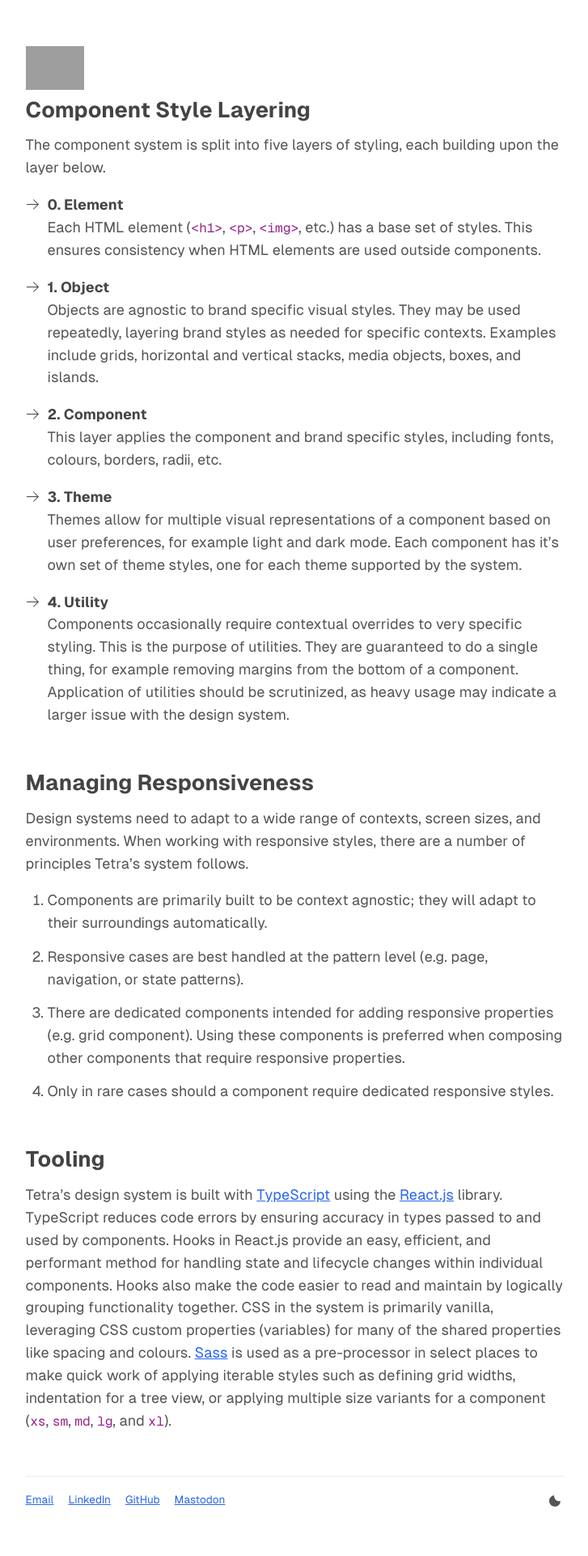
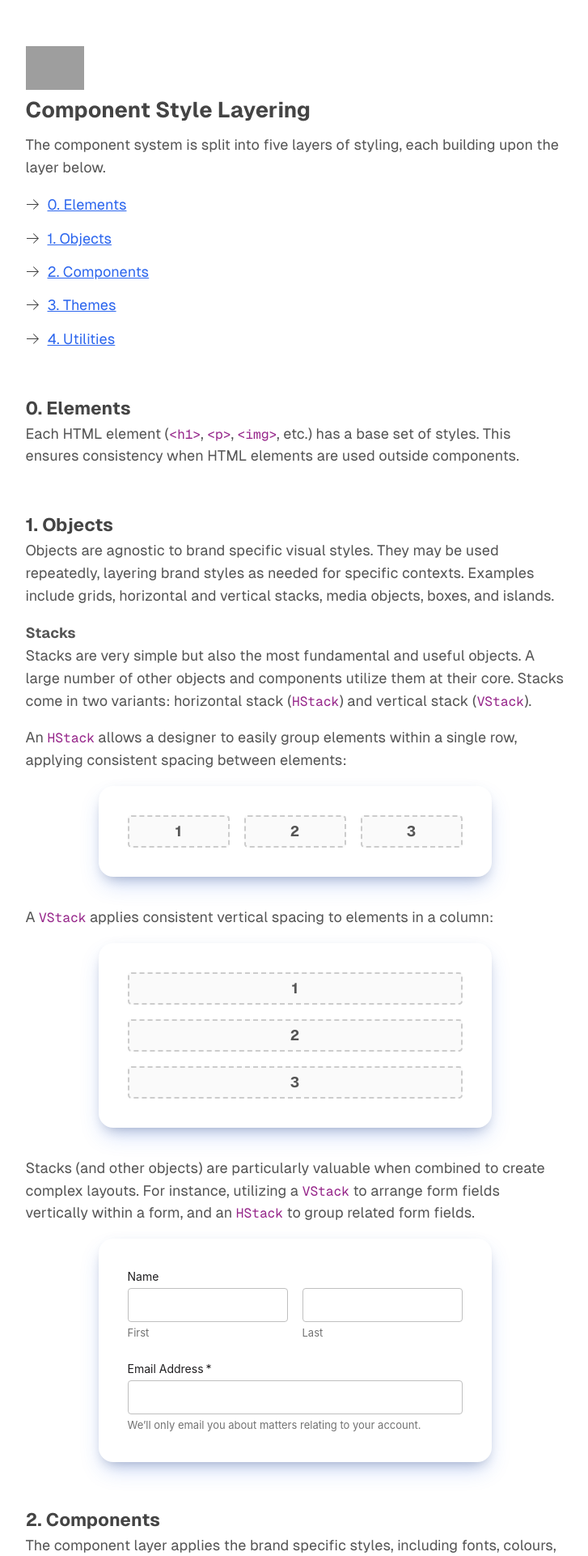
Before and after one commit to philbuchanan/philbuchanan.github.io, a PHP site: page /posts/design-systems/ in a window 1280 px wide. Shown: the part 966-2888 px from the top of the page at 81% size, without its empty margins (289-1016 px from the left). Before the commit the page ends 2827 px from the top, so only its background shows below. Run offline with PHP 8.4, Linux system fonts and the light colour scheme; some web fonts are replaced; grey boxes are pictures that could not be loaded.

Commit message:
Added details on objects

```diff
--- a/assets/css/style.scss
+++ b/assets/css/style.scss
@@ -179,6 +179,14 @@ h2 {
 
 h3,
 .c-h3 {
+	font-size: 1.25rem;
+	line-height: 1.55;
+	font-weight: bold;
+	margin-bottom: 0;
+}
+
+h4,
+.c-h4 {
 	font-size: 1rem;
 	line-height: 1.55;
 	font-weight: bold;
--- a/donate/index.html
+++ b/donate/index.html
@@ -29,7 +29,7 @@
 					<p>Creating quality open source software requires a great deal of my time and effort. By making a small donation you can help support future development.</p>
 				</header>
 				<section class="c-section">
-					<h2 class="c-h3">Donate with PayPal</h2>
+					<h2 class="c-h4">Donate with PayPal</h2>
 					<div class="c-button-group">
 						<a href="https://paypal.me/devpbuchanan/10CAD" class="o-button-bare c-button">
 							$10
@@ -44,7 +44,7 @@
 					<p><small><a href="https://paypal.me/devpbuchanan/">Donate another amount</a></small></p>
 				</section>
 				<section class="c-section">
-					<h2 class="c-h3">Sponsor on GitHub</h2>
+					<h2 class="c-h4">Sponsor on GitHub</h2>
 					<iframe src="https://github.com/sponsors/philbuchanan/button" title="Sponsor philbuchanan" height="35" width="116" style="border: 0;"></iframe>
 				</section>
 			</article>
--- a/posts/design-systems/index.html
+++ b/posts/design-systems/index.html
@@ -10,6 +10,95 @@
 		<link rel="stylesheet" href="/assets/css/style.css">
 		<link rel="icon" type="image/png" href="/assets/logos/favicon.png">
 		<link rel="apple-touch-icon" sizes="180x180" href="/assets/logos/icon-180.png">
+		<style>
+			.o-container--sm {
+				max-width: 30rem;
+			}
+
+			.c-image-box {
+				border-radius: var(--border-radius);
+				box-shadow: 0 13px 27px -5px var(--color--shadow), 0 8px 16px -8px rgba(0, 0, 0, 0.3), 0 -6px 16px -6px rgba(0, 0, 0, 0.025);
+				margin-bottom: var(--spacing--lg);
+				padding: var(--spacing--lg);
+			}
+
+			.c-stack {
+				display: flex;
+				gap: var(--border-radius);
+			}
+
+			.c-stack--vertical {
+				flex-direction: column;
+			}
+
+			.c-stack__item {
+				width: 100%;
+			}
+
+			.c-highlight-box {
+				font-weight: bold;
+				background-color: #fafafa;
+				border: 2px dashed #ccc;
+				width: 100%;
+				border-radius: 0.25rem;
+				padding: 4px;
+				text-align: center;
+			}
+
+			.c-form {
+				font-family: -apple-system, BlinkMacSystemFont, 'Segoe UI', Helvetica, Arial, sans-serif, 'Apple Color Emoji', 'Segoe UI Emoji', 'Segoe UI Symbol';
+				color: #1f1e20;
+			}
+
+			.c-field.is-required .c-label:after,
+			.c-fieldset.is-required .c-label:after {
+				content: '*';
+				margin-left: 3px;
+			}
+
+			.c-label,
+			.c-fieldset__label {
+				display: block;
+				font-size: 14px;
+				margin-bottom: 3px;
+			}
+
+			.c-field__input {
+				width: 100%;
+			}
+
+			.c-field__text {
+				color: #727272;
+				font-size: 13px;
+				margin-top: 3px;
+				margin-bottom: 0;
+			}
+
+			[type='email'],
+			[type='text'] {
+				color: inherit;
+				background-color: #fff;
+				font: inherit;
+				border: 1px solid #bfbfbf;
+				border-radius: 4px;
+				height: 42px;
+				width: 100%;
+				margin: 0;
+				padding: 0.5em;
+				vertical-align: middle;
+				white-space: normal;
+				box-shadow: none;
+				-webkit-appearance: none;
+				-moz-appearance: none;
+			}
+
+			[type='email']:focus,
+			[type='text']:focus {
+				outline: none;
+				border-color: #323334;
+				box-shadow: 0 0 0 1px #323334;
+			}
+		</style>
 	</head>
 	<body>
 		<div class="o-container">
@@ -26,64 +115,141 @@
 			</header>
 		</div>
 		<main class="c-main-content">
-			<article class="c-project">
-				<div class="o-container">
-					<header>
+			<article>
+				<header class="o-container">
 					<h1>Tetra Trust’s Design System</h1>
 					<p>A thoughtful design system can unlock a designer’s full potential, allowing them to focus on rich customer experiences rather than specific details of brand implementation and cross-application consistency.</p>
 				</header>
-					<section class="c-section">
+				<section class="o-container c-section">
 					<h2 class="u-sr-only">Design System Overview</h2>
 					<p><a href="https://tetratrust.com">Tetra Trust’s</a> system is based on a decade of lessons learned building and contributing to design systems at <a href="/posts/take-ownership-of-your-design-with-living-style-guides/">EventMobi</a>, <a href="https://aubsandmugg.com">Aubs & Mugg</a>, and <a href="https://reflectivity.io">Reflectivity</a>. It is comprised of principles, base styles, components, and patterns.</p>
 					<ul>
 						<li>
-								<h2 class="c-h3">Principles</h2>
+							<h2 class="c-h4">Principles</h2>
 							<p>Design principles are the universal beliefs the design team holds. They establish a consistent framework for designers to contribute to the system. Key principles include accessibility, a writing voice and tone guide, function vs. form prioritization, and usability heuristics such as system status visibility and error prevention and recovery.</p>
 						</li>
 						<li>
-								<h2 class="c-h3">Base Styles</h2>
+							<h2 class="c-h4">Base Styles</h2>
 							<p>Base styles define the design system brand book, including typography, colours, and icons. They are an extension to the broader brand guidelines and are applied to all levels of the component hierarchy.</p>
 						</li>
 						<li>
-								<h2 class="c-h3">Components</h2>
+							<h2 class="c-h4">Components</h2>
 							<p>Components are the fundamental blocks that combine to form the interface. Components are designed to be as simplistic as possible, doing one thing very well. Individual components often combine many other components.</p>
 						</li>
 						<li>
-								<h2 class="c-h3">Patterns</h2>
+							<h2 class="c-h4">Patterns</h2>
 							<p>Patterns provide preferred solutions to common design layouts, for example a table view with filters or an object detail view.</p>
 						</li>
 					</ul>
 				</section>
 				<section class="c-section">
+					<div class="o-container c-section">
 						<div style="margin-bottom: var(--spacing--sm);">
 							<img src="/assets/images/portfolio/design-systems/layers.svg" alt="Illustrative staked layers of a design system" width="72" height="70" loading="lazy">
 						</div>
 						<h2>Component Style Layering</h2>
 						<p>The component system is split into five layers of styling, each building upon the layer below.</p>
 						<ul>
-							<li>
-								<h3>0. Element</h3>
+							<li><a href="#elements">0. Elements</a></li>
+							<li><a href="#objects">1. Objects</a></li>
+							<li><a href="#components">2. Components</a></li>
+							<li><a href="#themes">3. Themes</a></li>
+							<li><a href="#utilities">4. Utilities</a></li>
+						</ul>
+					</div>
+					<div id="elements" class="o-container c-section">
+						<h3>0. Elements</h3>
 						<p>Each HTML element (<code>&lt;h1&gt;</code>, <code>&lt;p&gt;</code>, <code>&lt;img&gt;</code>, etc.) has a base set of styles. This ensures consistency when HTML elements are used outside components.</p>
-							</li>
-							<li>
-								<h3>1. Object</h3>
+					</div>
+					<div id="objects" class="c-section">
+						<div class="o-container">
+							<h3>1. Objects</h3>
 							<p>Objects are agnostic to brand specific visual styles. They may be used repeatedly, layering brand styles as needed for specific contexts. Examples include grids, horizontal and vertical stacks, media objects, boxes, and islands.</p>
-							</li>
-							<li>
-								<h3>2. Component</h3>
-								<p>This layer applies the component and brand specific styles, including fonts, colours, borders, radii, etc.</p>
-							</li>
-							<li>
-								<h3>3. Theme</h3>
+							<h4>Stacks</h4>
+							<p>Stacks are very simple but also the most fundamental and useful objects. A large number of other objects and components utilize them at their core. Stacks come in two variants: horizontal stack (<code>HStack</code>) and vertical stack (<code>VStack</code>).</p>
+							<p>An <code>HStack</code> allows a designer to easily group elements within a single row, applying consistent spacing between elements:</p>
+						</div>
+						<div class="o-container o-container--sm">
+							<div class="c-image-box">
+								<div class="c-stack">
+									<div class="c-highlight-box">1</div>
+									<div class="c-highlight-box">2</div>
+									<div class="c-highlight-box">3</div>
+								</div>
+							</div>
+						</div>
+						<div class="o-container">
+							<p>A <code>VStack</code> applies consistent vertical spacing to elements in a column:</p>
+						</div>
+						<div class="o-container o-container--sm">
+							<div class="c-image-box">
+								<div class="c-stack c-stack--vertical">
+									<div class="c-highlight-box">1</div>
+									<div class="c-highlight-box">2</div>
+									<div class="c-highlight-box">3</div>
+								</div>
+							</div>
+						</div>
+						<div class="o-container">
+							<p>Stacks (and other objects) are particularly valuable when combined to create complex layouts. For instance, utilizing a <code>VStack</code> to arrange form fields vertically within a form, and an <code>HStack</code> to group related form fields.</p>
+						</div>
+						<div class="o-container o-container--sm c-section">
+							<div class="c-image-box">
+								<form class="c-form">
+									<div class="c-stack c-stack--vertical" style="gap: 24px;">
+										<div class="c-stack__item">
+											<fieldset class="c-fieldset is-required">
+												<legend class="c-fieldset__label">Name</legend>
+												<div class="c-stack">
+													<div class="c-stack__item">
+														<div class="c-field">
+															<label class="u-sr-only c-label" for="firstname">First Name</label>
+															<input type="text" id="firstname" class="c-field__input">
+															<p class="c-field__text">First</p>
+														</div>
+													</div>
+													<div class="c-stack__item">
+														<div class="c-field">
+															<label class="u-sr-only c-label" for="lastname">Last Name</label>
+															<input type="text" id="lastname" class="c-field__input">
+															<p class="c-field__text">Last</p>
+														</div>
+													</div>
+												</div>
+											</fieldset>
+										</div>
+										<div class="c-stack__item c-underlying-structure">
+											<div class="c-field is-required">
+												<label class="c-label" for="email">Email Address</label>
+												<input type="email" id="email" class="c-field__input" aria-describedby="email-description">
+												<p id="email-description" class="c-field__text">We’ll only email you about matters relating to your account.</p>
+											</div>
+										</div>
+									</div>
+								</form>
+							</div>
+						</div>
+					</div>
+					<div id="components" class="c-section">
+						<div class="o-container">
+							<h3>2. Components</h3>
+							<p>The component layer applies the brand specific styles, including fonts, colours, borders, radii, etc.</p>
+						</div>
+					</div>
+					<div id="themes" class="c-section">
+						<div class="o-container">
+							<h3>3. Themes</h3>
 							<p>Themes allow for multiple visual representations of a component based on user preferences, for example light and dark mode. Each component has it’s own set of theme styles, one for each theme supported by the system.</p>
-							</li>
-							<li>
-								<h3>4. Utility</h3>
+						</div>
+					</div>
+					<div id="utilities">
+						<div class="o-container">
+							<h3>4. Utilities</h3>
 							<p>Components occasionally require contextual overrides to very specific styling. This is the purpose of utilities. They are guaranteed to do a single thing, for example removing margins from the bottom of a component. Application of utilities should be scrutinized, as heavy usage may indicate a larger issue with the design system.</p>
-							</li>
-						</ul>
+						</div>
+					</div>
 				</section>
-					<section class="c-section">
+				<section class="o-container c-section">
 					<h2>Managing Responsiveness</h2>
 					<p>Design systems need to adapt to a wide range of contexts, screen sizes, and environments. When working with responsive styles, there are a number of principles Tetra’s system follows.</p>
 					<ol>
@@ -93,11 +259,10 @@
 						<li>Only in rare cases should a component require dedicated responsive styles.</li>
 					</ol>
 				</section>
-					<section class="c-section">
+				<section class="o-container c-section">
 					<h2>Tooling</h2>
 					<p>Tetra’s design system is built with <a href="https://www.typescriptlang.org">TypeScript</a> using the <a href="https://react.dev">React.js</a> library. TypeScript reduces code errors by ensuring accuracy in types passed to and used by components. Hooks in React.js provide an easy, efficient, and performant method for handling state and lifecycle changes within individual components. Hooks also make the code easier to read and maintain by logically grouping functionality together. CSS in the system is primarily vanilla, leveraging CSS custom properties (variables) for many of the shared properties like spacing and colours. <a href="https://sass-lang.com">Sass</a> is used as a pre-processor in select places to make quick work of applying iterable styles such as defining grid widths, indentation for a tree view, or applying multiple size variants for a component (<code>xs</code>, <code>sm</code>, <code>md</code>, <code>lg</code>, and <code>xl</code>).</p>
 				</section>
-				</div>
 			</article>
 		</main>
 		<div class="o-container">
```
Also changed, not shown: index.html (+19 -19 lines), posts/index.html (+4 -4 lines), assets/css/style.css, 1 other file. Lines whose indentation alone changed are shown as unchanged.
